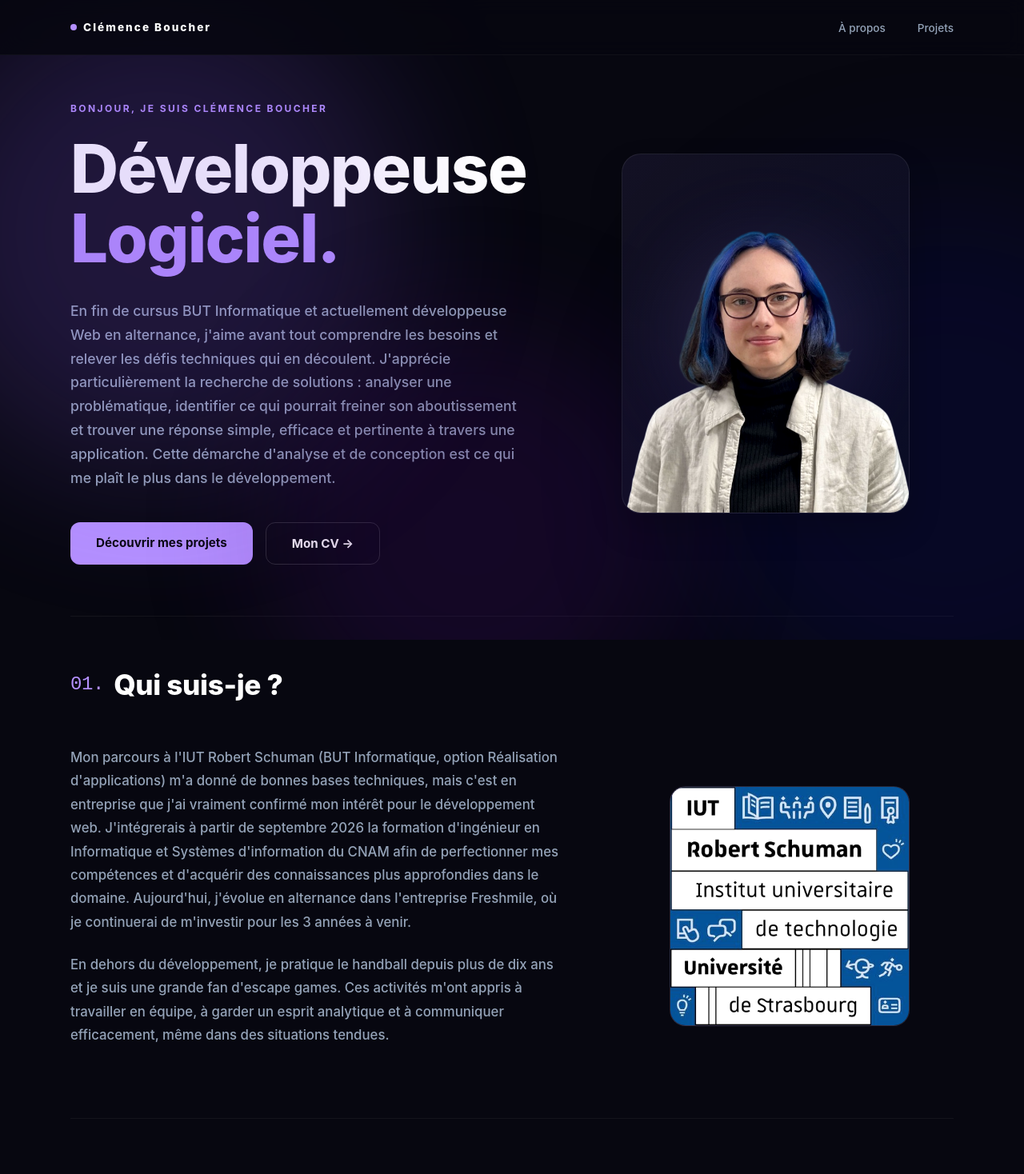
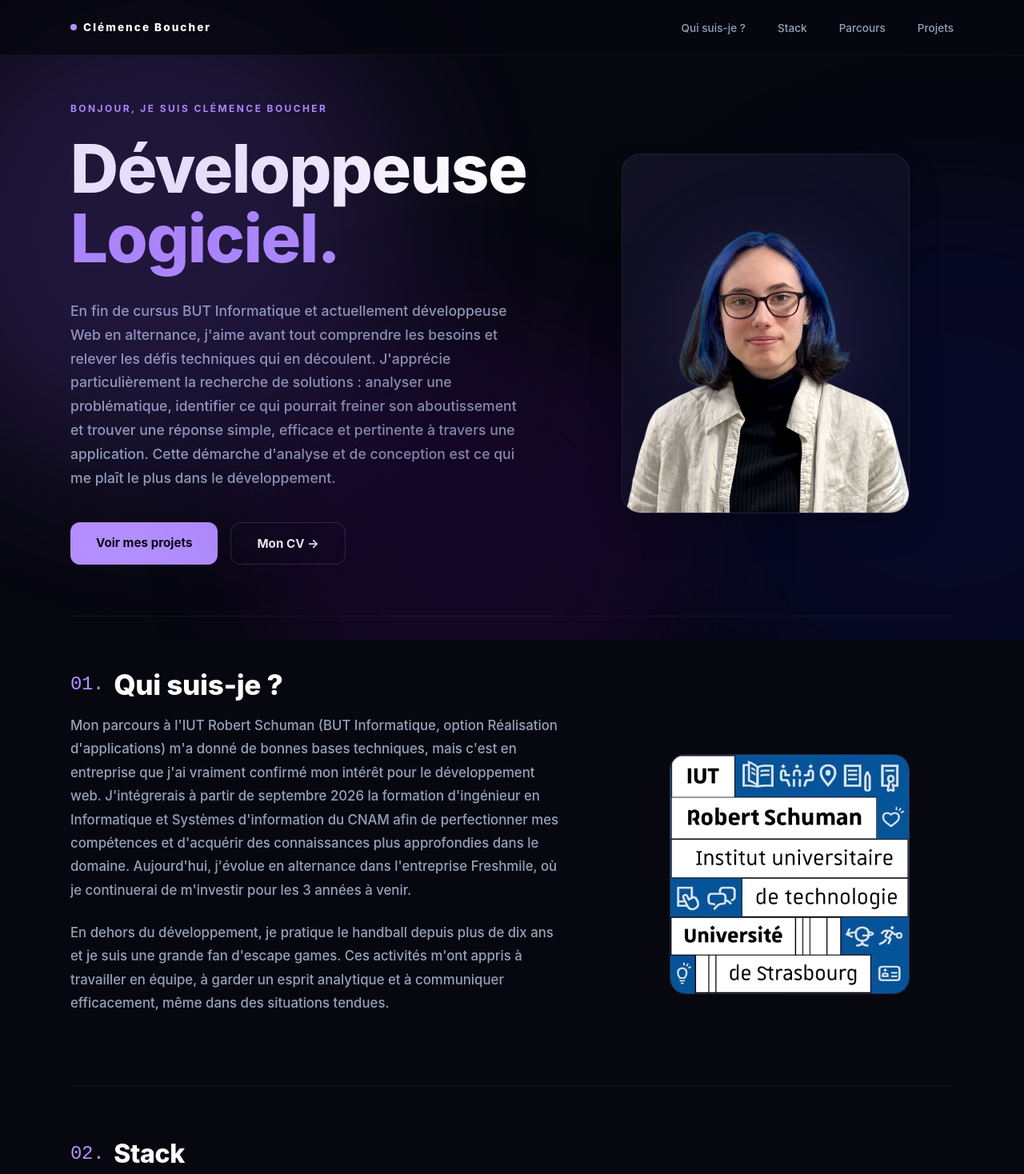
Before and after one commit to Clemence-Br/PortFolio, a Vue app in the folder portfolio/: page / in a window 1280 px wide. Shown: the top 1468 px of the page at 80% size. Built offline with nearby package versions, Linux system fonts and the light colour scheme.

Commit message:
feat: enhance texts, nav and clean css

```diff
--- a/portfolio/src/components/AboutSection.vue
+++ b/portfolio/src/components/AboutSection.vue
@@ -68,23 +68,6 @@ onUnmounted(() => {
 .about-section {
   padding: 4rem 0;
   border-top: 1px solid rgba(255, 255, 255, 0.05);
-}
-
-.section-title {
-  font-size: clamp(1.8rem, 4vw, 2.2rem);
-  font-weight: 800;
-  margin-bottom: 3.5rem;
-  display: flex;
-  align-items: center;
-  letter-spacing: -0.01em;
-}
-
-.number {
-  font-family: var(--font-mono);
-  color: var(--primary-color);
-  margin-right: 0.75rem;
-  font-size: clamp(1.2rem, 3vw, 1.5rem);
-  font-weight: 500;
 }
 
 .about-grid {
--- a/portfolio/src/components/ExperienceSection.vue
+++ b/portfolio/src/components/ExperienceSection.vue
@@ -54,7 +54,7 @@ const experiences = ref([
 
 <template>
   <section id="experience" class="experience-section">
-    <h2 class="section-title"><span class="number">03.</span> Mon Parcours</h2>
+    <h2 class="section-title"><span class="number">03.</span> Parcours</h2>
     <p class="section-description">
       De mes bases universitaires à mon projet de spécialisation en ingénierie,
       voici la trajectoire de mon évolution professionnelle.
@@ -113,23 +113,6 @@ const experiences = ref([
 .experience-section {
   padding: 6rem 0;
   border-top: 1px solid rgba(255, 255, 255, 0.05);
-}
-
-.section-title {
-  font-size: clamp(1.8rem, 4vw, 2.2rem);
-  font-weight: 800;
-  margin-bottom: 1rem;
-  display: flex;
-  align-items: center;
-  letter-spacing: -0.01em;
-}
-
-.number {
-  font-family: var(--font-mono);
-  color: var(--primary-color);
-  margin-right: 0.75rem;
-  font-size: clamp(1.2rem, 3vw, 1.5rem);
-  font-weight: 500;
 }
 
 .section-description {
--- a/portfolio/src/components/Header.vue
+++ b/portfolio/src/components/Header.vue
@@ -6,7 +6,9 @@
         Clémence Boucher
       </div>
       <ul class="nav-links">
-        <li><a href="#about" class="nav-link-item">À propos</a></li>
+        <li><a href="#about" class="nav-link-item">Qui suis-je ?</a></li>
+        <li><a href="#stack" class="nav-link-item">Stack</a></li>
+        <li><a href="#experience" class="nav-link-item">Parcours</a></li>
         <li><a href="#projects" class="nav-link-item">Projets</a></li>
       </ul>
     </nav>
--- a/portfolio/src/components/IntroSection.vue
+++ b/portfolio/src/components/IntroSection.vue
@@ -22,7 +22,7 @@ import CV from "../assets/CV_Clemence_Boucher.pdf";
         développement.
       </p>
       <div class="cta-group">
-        <a href="#projects" class="cta-button">Découvrir mes projets</a>
+        <a href="#projects" class="cta-button">Voir mes projets</a>
         <a
           :href="CV"
           class="secondary-button"
--- a/portfolio/src/components/ProjectList.vue
+++ b/portfolio/src/components/ProjectList.vue
@@ -9,9 +9,7 @@ defineProps<{
 
 <template>
   <section id="projects" class="projects-section">
-    <div class="section-header">
-      <h2 class="section-title-custom">Projets</h2>
-    </div>
+    <h2 class="section-title"><span class="number">04.</span> Projets</h2>
     <div class="projects-grid">
       <project-card
         v-for="project in projects"
@@ -27,26 +25,11 @@ defineProps<{
   padding: 6rem 0;
 }
 
-.section-header {
-  display: flex;
-  justify-content: space-between;
-  align-items: flex-end;
-  border-bottom: 1px solid rgba(255, 255, 255, 0.1);
-  padding-bottom: 1.25rem;
-  margin-bottom: 3rem;
-}
-
-.section-title-custom {
-  font-size: clamp(1.8rem, 4vw, 2.4rem);
-  font-weight: 800;
-  color: #ffffff;
-  letter-spacing: -0.02em;
-}
-
 .projects-grid {
   display: grid;
   grid-template-columns: 1fr;
   gap: 2.5rem;
+  margin-top: 2rem;
 }
 
 @media (min-width: 768px) {
--- a/portfolio/src/components/TechStack.vue
+++ b/portfolio/src/components/TechStack.vue
@@ -61,7 +61,7 @@ const skillCategories = ref([
 </script>
 
 <template>
-  <div class="tech-stack-section">
+  <div id="stack" class="tech-stack-section">
     <h2 class="tech-main-title"><span class="number">02.</span> Stack</h2>
     <p class="tech-description">
       Voici les technologies avec lesquelles je travaille au quotidien et/ou que
@@ -131,14 +131,6 @@ const skillCategories = ref([
   align-items: center;
   letter-spacing: -0.01em;
   color: #ffffff;
-}
-
-.number {
-  font-family: var(--font-mono);
-  color: var(--primary-color);
-  margin-right: 0.75rem;
-  font-size: clamp(1.1rem, 2.5vw, 1.4rem);
-  font-weight: 500;
 }
 
 .tech-description {
--- a/portfolio/src/style.css
+++ b/portfolio/src/style.css
@@ -35,3 +35,20 @@ a {
   color: inherit;
   text-decoration: none;
 }
+
+.section-title {
+  font-size: clamp(1.8rem, 4vw, 2.2rem);
+  font-weight: 800;
+  margin-bottom: 1rem;
+  display: flex;
+  align-items: center;
+  letter-spacing: -0.01em;
+}
+
+.number {
+  font-family: var(--font-mono);
+  color: var(--primary-color);
+  margin-right: 0.75rem;
+  font-size: clamp(1.2rem, 3vw, 1.5rem);
+  font-weight: 500;
+}
```
